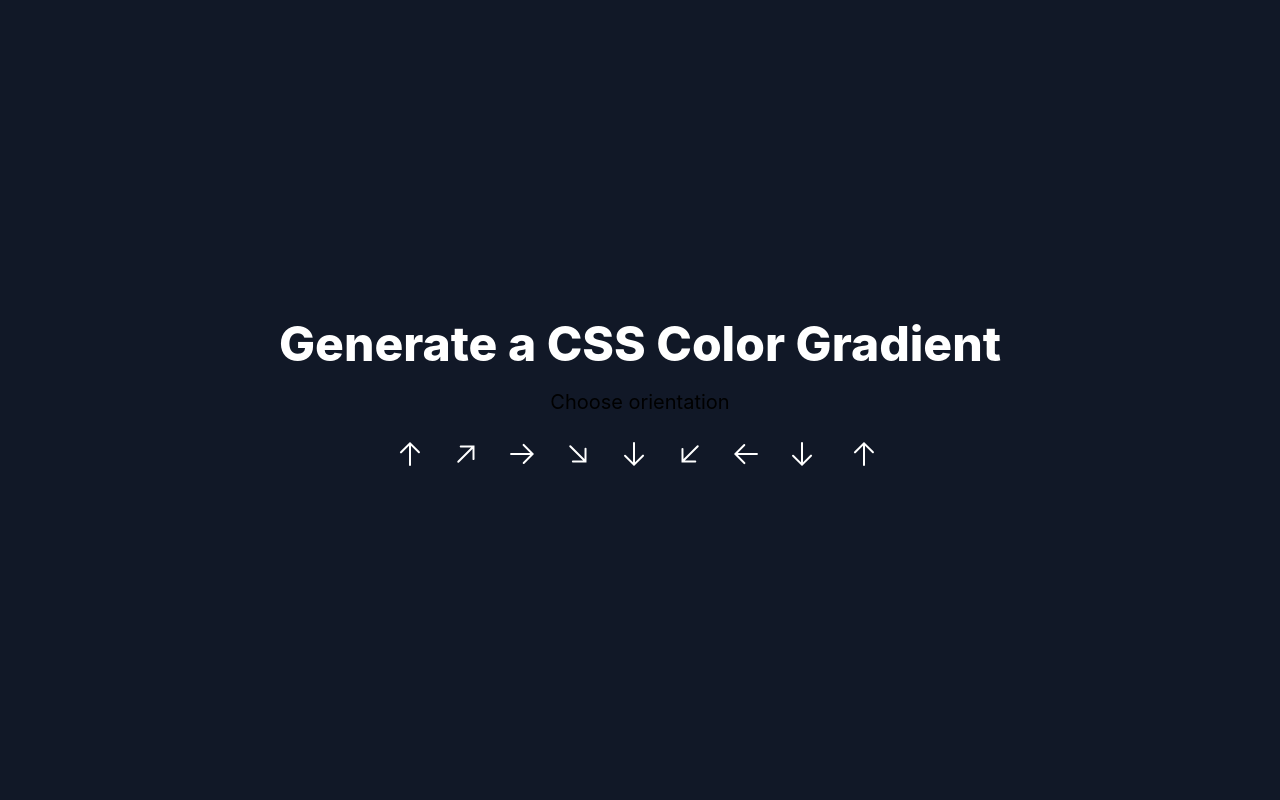
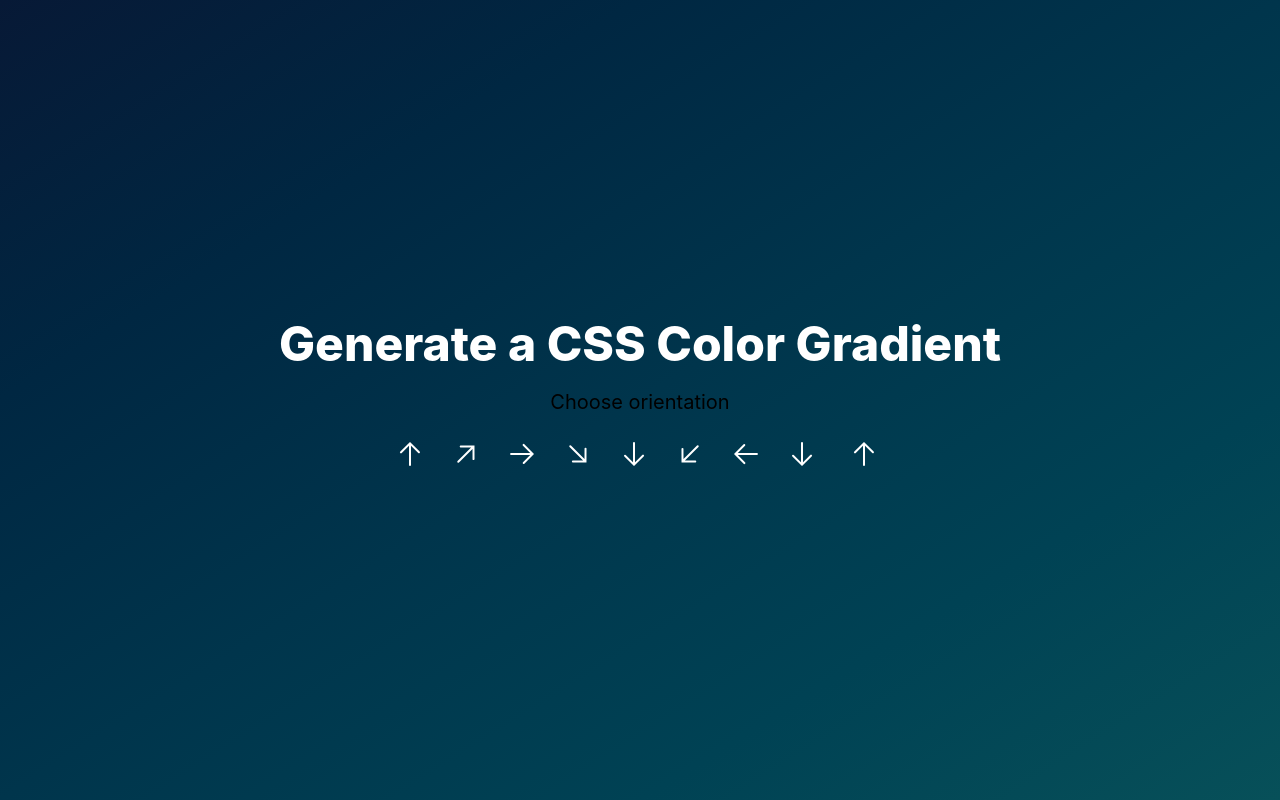
Before and after one commit to sahilpatel09/Gradient-Generator-using-React.js, a React (Create React App) app: page / in a window 1280 px wide. Built offline with nearby package versions, Linux system fonts and the light colour scheme.

Commit message:
Declaring all the variables for colors and orientation. Added Chroma js scale instance to generate colors.

```diff
--- a/src/App.js
+++ b/src/App.js
@@ -6,8 +6,34 @@ import { useState, useEffect } from "react";
 import chroma from 'chroma-js';
 
 function App() {
-  return (
-      <div className="flex items-center bg-gray-900 justify-center fixed inset-0">
+    const [color1, setColor1] = useState("#071936");
+    const [color2, setColor2] = useState("#075059");
+    const [direction, setDirection] = useState("linear-gradient");
+    const [generated1, setGenerated1] = useState("");
+    const [generated2, setGenerated2] = useState("");
+    const [generated3, setGenerated3] = useState("");
+    const [orientation, setOrientation] = useState("to right bottom");
+
+
+
+    const generateColors = function () {
+        let word = chroma.scale([color1,color2])
+            .mode('lch').colors(5);
+        setGenerated1(word[1]);
+        setGenerated2(word[2]);
+        setGenerated3(word[3]);
+        console.log(generated1, generated2, generated3);
+    }
+
+    const ulStyle = { backgroundImage: direction + "("+orientation+","+color1 +","+generated1 +","+generated2 +","+generated3 +","+color2            +")" }
+    const cssCode = direction+ "("+orientation+","+color1 +","+generated1 +","+generated2 +","+generated3 +","+color2+");";
+    useEffect(() => {
+        generateColors();
+        console.log(ulStyle)
+    });
+
+    return (
+      <div className="flex items-center bg-gray-900 justify-center fixed inset-0" style={ulStyle}>
         <div className="px-4 py-6">
           <h1 className="text-5xl text-white font-extrabold">Generate a CSS Color Gradient</h1>
 
```
